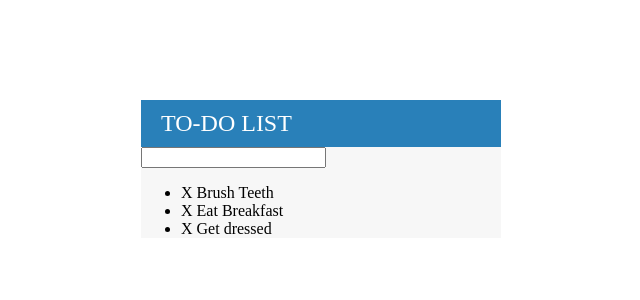
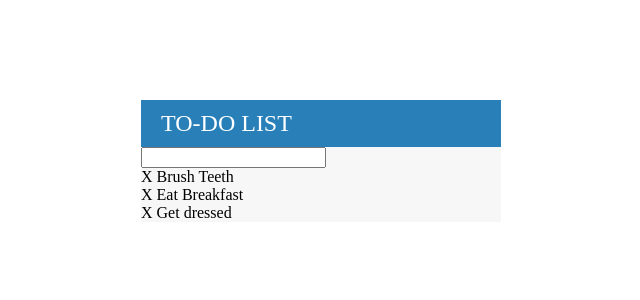
Before and after one commit to allenscheng/jQueryTodoApp, a PHP site: page /todoApp.html in a window 1280 px wide. Shown: the top 300 px of the page, without its empty margins (319-959 px from the left). Run offline with PHP 8.4, Linux system fonts and the light colour scheme.

Commit message:
styled ul tag

```diff
--- a/assets/css/todoApp.css
+++ b/assets/css/todoApp.css
@@ -6,6 +6,13 @@ h1 {
   text-transform: uppercase;
   font-size: 24px;
   font-weight: normal;
+}
+
+ul {
+  list-style: none;
+  /*above removes the bullet points*/
+  margin: 0;
+  padding: 0;
 }
 
 #container {
```
